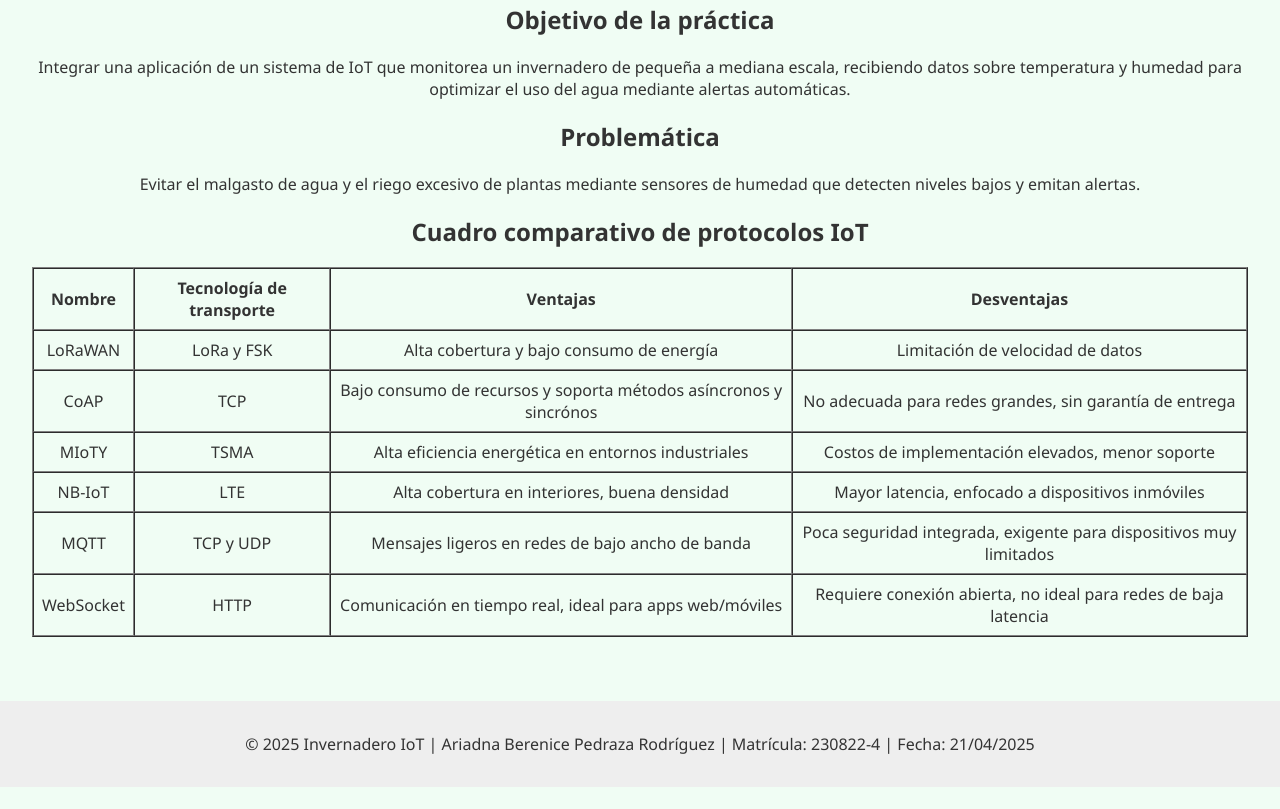
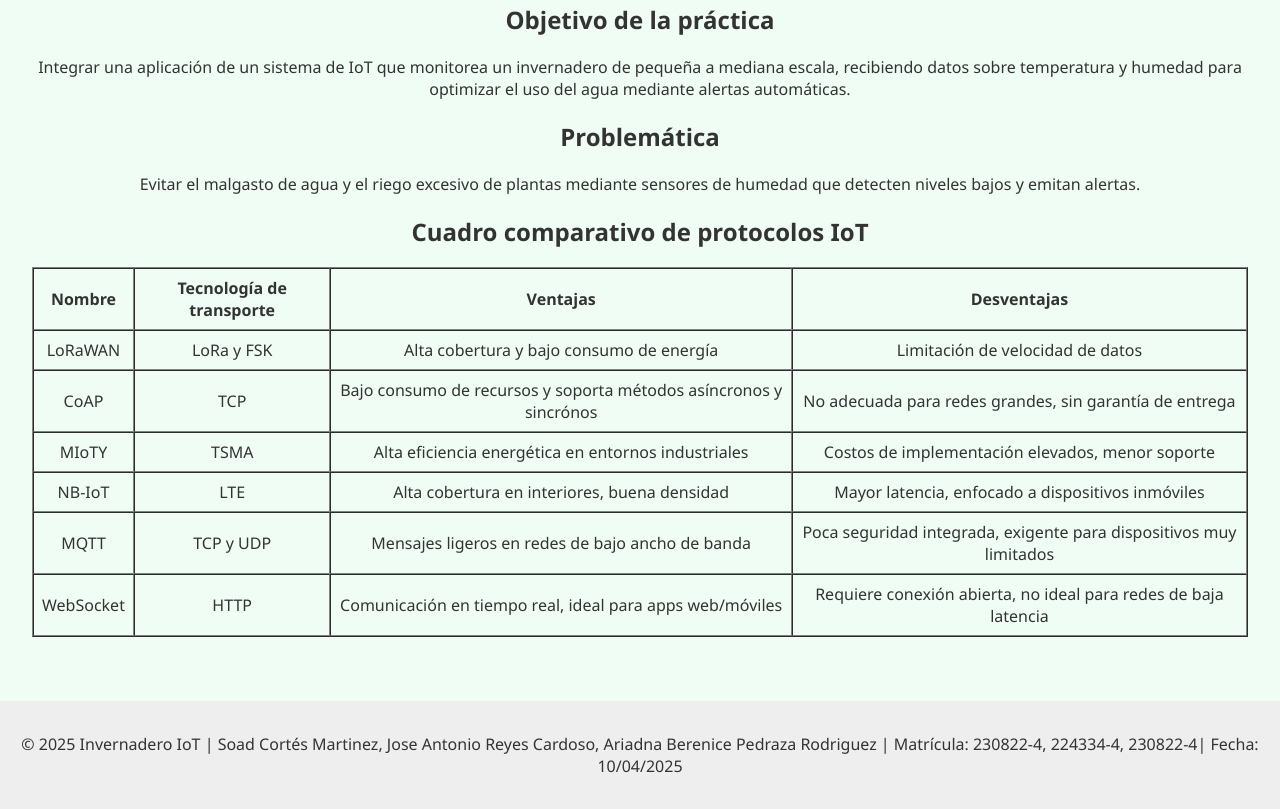
Before and after one commit to AriadnaPedraza19/Proyecto-de-monitoreo-IoT-para-invernadero, a plain HTML site: page index.html in a window 1280 px wide. Shown: the part 492-1301 px from the top of the page. Before the commit the page ends 1279 px from the top, so only its background shows below. Drawn offline with Linux system fonts and the light colour scheme.

Commit message:
Add files via upload

```diff
--- a/index.html
+++ b/index.html
@@ -89,7 +89,8 @@
   </main>
 
   <footer>
-    <p>&copy; 2025 Invernadero IoT | Ariadna Berenice Pedraza Rodríguez | Matrícula: 230822-4 | Fecha: 21/04/2025</p>
+    <p>&copy; 2025 Invernadero IoT | Soad Cortés Martinez, Jose Antonio Reyes Cardoso, Ariadna Berenice Pedraza Rodriguez
+ | Matrícula: 230822-4, 224334-4, 230822-4| Fecha: 10/04/2025</p>
   </footer>
 
   <script src="main.js"></script>
```
